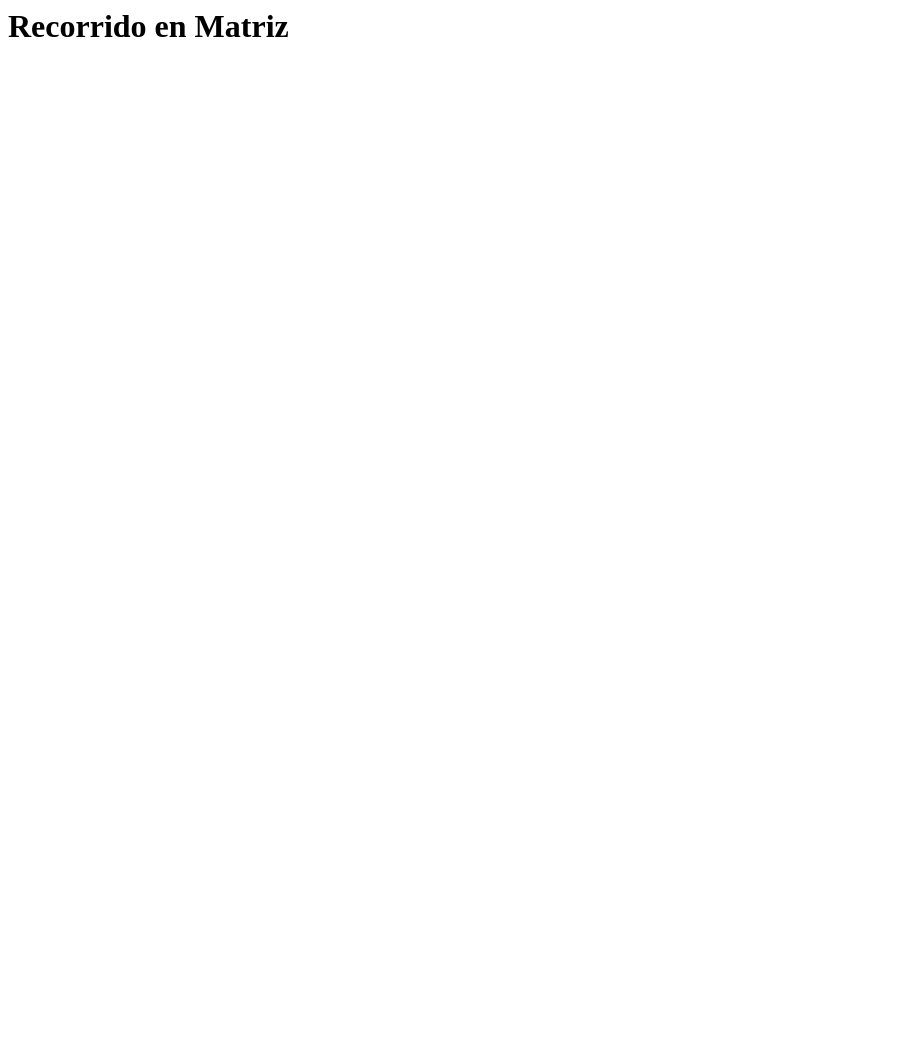
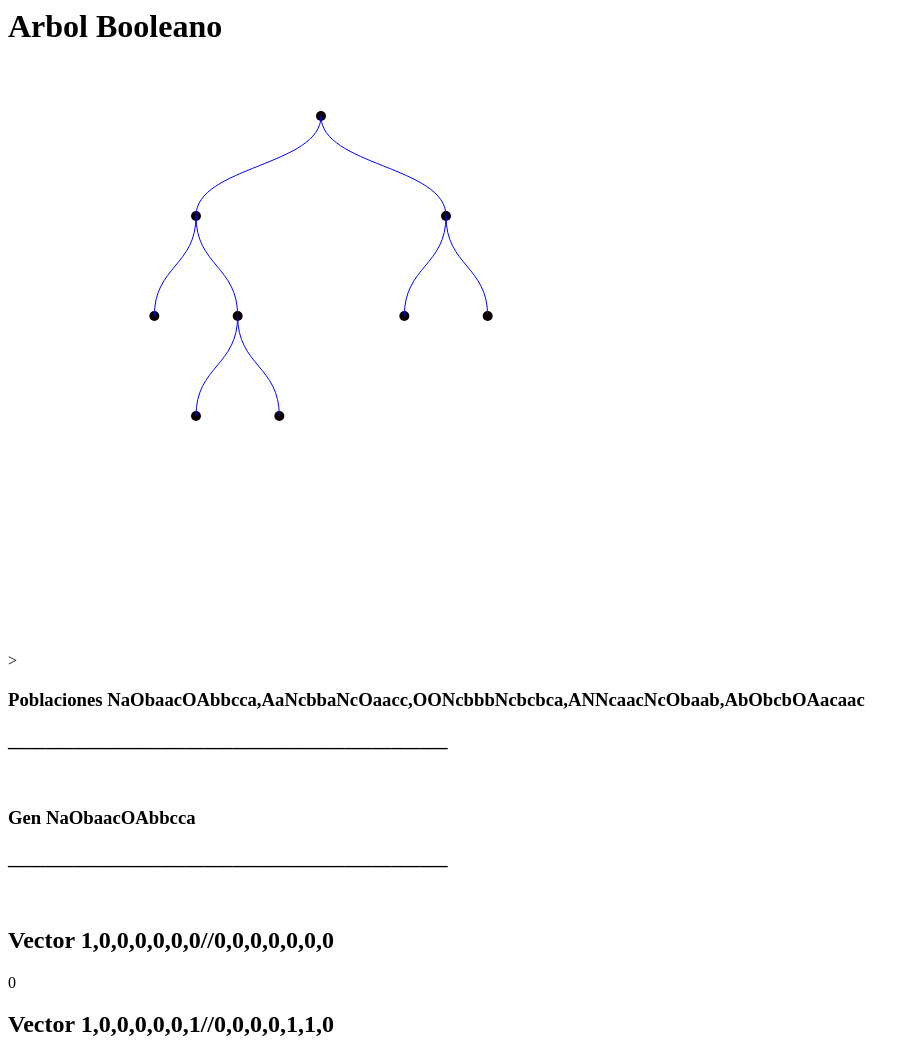
Before and after one commit to intellerX/Computacion-Blanda, a plain HTML site: page Punto 2/index.html in a window 1280 px wide. Shown: the top 1041 px of the page, without its empty margins (0-920 px from the left). Before the commit the page ends 800 px from the top, so only its background shows below. Drawn offline with nearby package versions, Linux system fonts and the light colour scheme.

Commit message:
add settings commit

```diff
--- a/Punto 2/index.html
+++ b/Punto 2/index.html
@@ -1,10 +1,10 @@
 <html>
 <head>
- <h1>Recorrido en Matriz</h1>
+ <h1>Arbol Booleano</h1>
  <link rel="stylesheet" href="style.css">
+ <script src="https://d3js.org/d3.v5.min.js"></script>>
 </head>
 <body >
-    <canvas id="canvas"  width="320px" height="320px" ></canvas>
     <script type="text/javascript" src="./main.js"></script>
 
 </body>
--- a/Punto 2/main.js
+++ b/Punto 2/main.js
@@ -4,32 +4,65 @@
 var a=0,b=0,c=0 , y=0;
 
 var board = [
-    [0,0,0],
-    [0,0,1],
-    [0,1,0],
-    [0,1,1],
-    [1,0,0],
-    [1,0,1],
-    [1,1,0],
-    [1,1,1]
+    [0,0,0,0],
+    [0,0,1,0],
+    [0,1,0,0],
+    [0,1,1,1],
+    [1,0,0,0],
+    [1,0,1,1],
+    [1,1,0,1],
+    [1,1,1,1]
 ];
 
+var svg = d3.select("body").append("svg")
+            .attr("width",600).attr("height",600)
+            .append("g").attr("transform", "translate(50,50)");
+var data = [{"child": "John",  "parent": ""},
+            {"child": "Aaron", "parent": "Kevin"},
+            {"child": "Kevin", "parent": "John"},
+            {"child": "Hannah","parent": "Ann"},
+            {"child": "Rose",  "parent": "Sarah"},
+            {"child": "Ann",   "parent": "John"},
+            {"child": "Sarah", "parent": "Kevin"},
+            {"child": "Mark",  "parent": "Ann"},
+            {"child": "Angel", "parent": "Sarah"}
+           ];
+
+var dataStructure = d3.stratify()
+                        .id(function(d){return d.child;})
+                        .parentId(function(d){return d.parent;})
+                        (data);
+var treeStructure = d3.tree().size([500,300]);
+var information = treeStructure(dataStructure);
+
+var circles = svg.append("g").selectAll("circle")
+                .data(information.descendants());
+
+circles.enter().append("circle")
+           .attr("cx", function(d) { return d.x;})
+           .attr("cy", function(d) { return d.y;})
+           .attr("r", 5);
+
+var connections = svg.append("g").selectAll("path")
+                    .data(information.links());
+
+connections.enter().append("path")
+           .attr("d",function(d) {
+                return "M" + d.source.x + "," + d.source.y + " C " +
+                d.source.x + "," + (d.source.y+ d.target.y)/2 + " " +
+                d.target.x + "," + (d.source.y+ d.target.y)/2 + " " +
+                d.target.x + "," + (d.target.y) + " "
+            });
 
 var poblationSize = 5;
 poblationSize -= 1;
 
 var size = 14;
+var points = 0;
 var totalPoints = 0;
+var winner = "";
 
- function divideChromosome(chromosome,n){
-    var a = chromosome.substr(0,6);
-    var b = chromosome.substr(7,12);
-    if (n == 1) {
-        return a;
-    }
-    else
-        return b;
- }
+
 
 function is2Operator(a){
     if(a == "A" || a == "O")
@@ -50,57 +83,123 @@
         return true;
     else
         return false;
-
  }
 
- function or (a,b){
-    if (a == 1 || b == 1) {
-        return 1;
+function getResult(vector , vector2 , muestra){
+    for (let i = 14; i >=0; i--) {
+
+        if (vector[i] == "A") {
+            if (is2Operator(vector[i-1])) {
+                vector[i] = (vector[i+1] && vector[i+2]);
             }
             else
-        return 0;
- }
-
- function and (a,b){
-    if (a == 1 && b == 1) {
-        return 1;
-    }
-    else
-        return 0;
- }
-
- // Na O 1 1 a c O A11 1 11
-
- function getPoints (chromosome){
-    points = 0
-    for (let i = 0; i < chromosome.length; i++) {
-
-        if(is2Operator( chromosome.charAt(i) )){
-
-            if (is2Operator(chromosome.charAt(i+1))) {
-                return points;
-            }
-            if (isOperator(chromosome.charAt(i+1))){
-                if (isSymbol(chromosome.charAt(i+2) )) {
-                    return points;
+            {
+                vector[i] = (vector[i+2] && vector[i+3]);
             }
 
         }
-            if (isSymbol(chromosome.charAt(i+1))) {
-                if (isSymbol(chromosome.charAt(i+2))) {
-                    re
+        if (vector[i] == "O") {
+            if (is2Operator(vector[i-1])) {
+                vector[i] = (vector[i+1] || vector[i+2]);
+            }
+            else
+            {
+                vector[i] = (vector[i+2] || vector[i+3]);
+            }
+        }
+        if (vector[i] == "N") {
+            if (vector[i+1] == "1") {
+                vector[i] = "0";
+            }
+            if (vector[i+1] == "0") {
+                vector[i] = "1";
             }
         }
     }
 
+    for (let i = 14; i >=0; i--) {
+
+        if (vector2[i] == "A") {
+            vector2[i] = (vector2[i+1] && vector2[i+2]);
         }
+        if (vector2[i] == "O") {
+            vector2[i] = (vector2[i+1] || vector2[i+2]);
+        }
+        if (vector2[i] == "N") {
+            if (vector2[i+1] == "1") {
+                vector2[i] = "0";
+            }
+            if (vector2[i+1] == "0") {
+                vector2[i] = "1";
+            }
+        }
+    }
+    if (muestra) {
+        document.write("<br/> <h2>Vector "+vector+ "//" +vector2 +"</h2>");
+    }
+    return (vector[0] && vector2[0]);
+}
+
+function transformChromosome(chromosome, a , b , c){
+    var vector = chromosome.split('');
+    for(var i = 0; i < chromosome.length; i++){
+
+        if(vector[i] == "a")
+            vector[i] = a;
+        if(vector[i] == "b")
+            vector[i] = b;
+        if(vector[i] == "c")
+            vector[i] = c;
+    }
+    return vector;
+}
+
+function main() {
+    document.write("<br/> <h3> Poblaciones "+poblation+ "</h3>");
+    document.write(" <h3> _______________________________________________ </h3>");
+
+
+    for (let i = 0; i < 1 ; i++) {
+
+        document.write("<br/> <h3> Gen "+poblation[i]+ "</h3>");
+        document.write(" <h3> _______________________________________________ </h3>");
+
+
+        var a = poblation[i].substr(0,7);
+        var b = poblation[i].substr(7,12);
+
+        if (totalPoints < points) {
+            totalPoints = points;
+            winner = poblation[x];
+            points = 0;
+
+        }
+
+
+        for (let y = 0; y < 8; y++) {
+
+            var ca = transformChromosome(a,board[y][0],board[y][1],board[y][2]);
+            var cb = transformChromosome(b,board[y][0],board[y][1],board[y][2]);
+            getResult(ca,cb,1)
+            document.write(getResult(ca,cb));
+
+            if (getResult(ca,cb) == board[y][3]) {
+                points += 1;
+
             }
 
 
 
- function isMay (a , b , c){
-    if( (a + b + c) > 2 )
-        return true;
-    else
-        return false;
+
         }
+        document.write("<br/> <h3> Puntuacion:  " +points +"</h3>");
+        points = 0;
+        document.write(" <h3> _______________________________________________ </h3>");
+
+
+    }
+
+
+}
+
+main();
--- a/Punto 2/style.css
+++ b/Punto 2/style.css
@@ -1,8 +1,10 @@
-.body{
-    background: lightblue;
+circle
+{
+    fill: rgb(12, 1, 1) ;
 }
 
-canvas{
-    background: rgb(255, 255, 255);
-    margin:20px;
+path
+{
+    fill:none;
+    stroke:blue;
 }
```
Also changed, not shown: Punto 1/main.js (+32 -16 lines). Lines whose indentation alone changed are shown as unchanged.
